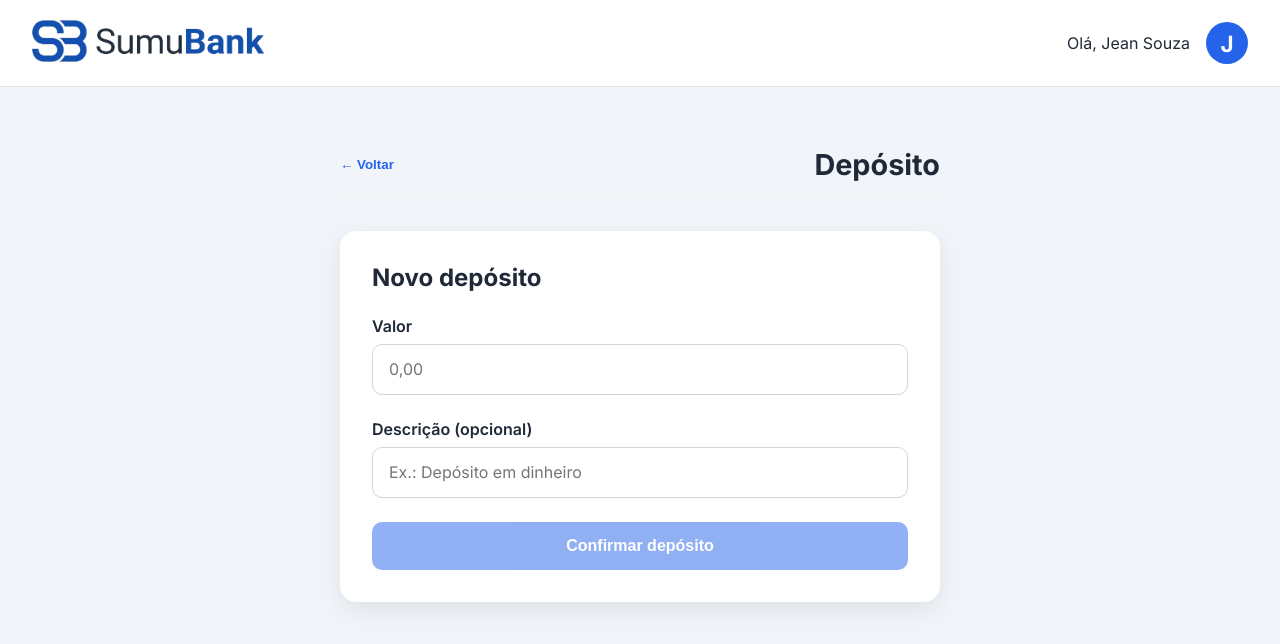
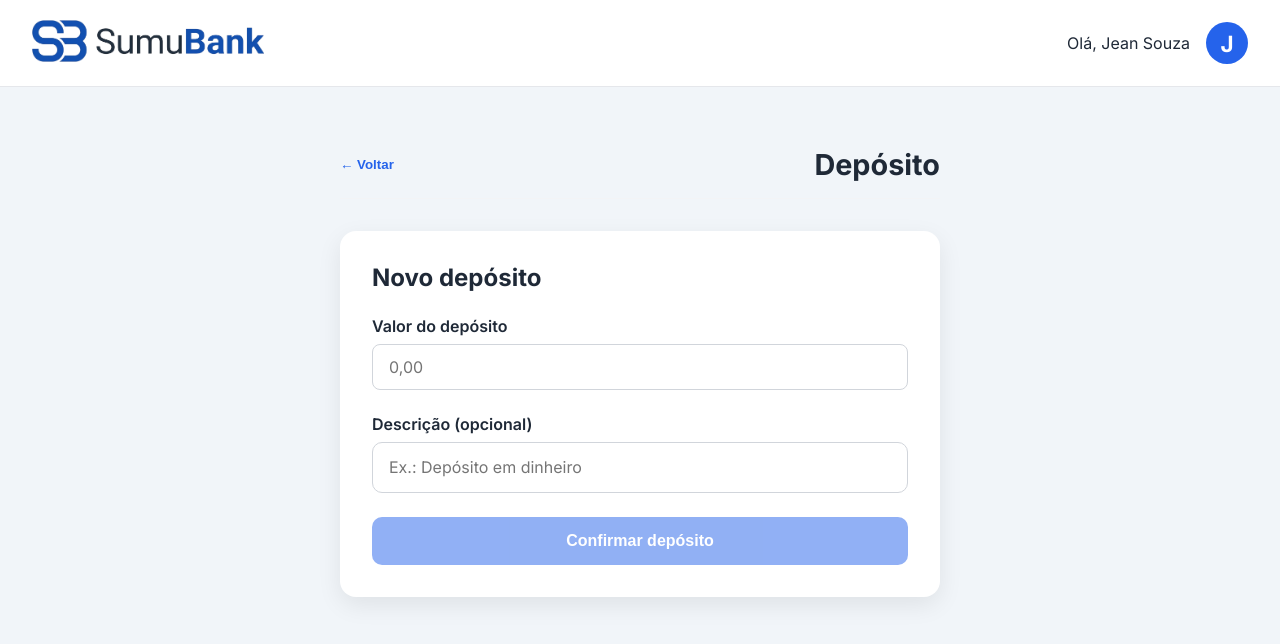
Before and after one commit to jeansouza1994/SumuBank, an Angular app in the folder frontend/: page /deposito in a window 1280 px wide. Shown: the top 644 px of the page. Built offline with nearby package versions, Linux system fonts and the light colour scheme.

Commit message:
feat(frontend): melhora o funcionamento do input de valor e outras coisas

```diff
--- a/frontend/src/app/app.config.ts
+++ b/frontend/src/app/app.config.ts
@@ -1,11 +1,20 @@
-import { ApplicationConfig, provideBrowserGlobalErrorListeners } from '@angular/core';
+import { ApplicationConfig, LOCALE_ID, provideBrowserGlobalErrorListeners } from '@angular/core';
 import { provideRouter } from '@angular/router';
+import { registerLocaleData } from '@angular/common';
+import localePt from '@angular/common/locales/pt';
 
 import { routes } from './app.routes';
+
+registerLocaleData(localePt);
 
 export const appConfig: ApplicationConfig = {
   providers: [
     provideBrowserGlobalErrorListeners(),
-    provideRouter(routes)
+    provideRouter(routes),
+
+    {
+      provide: LOCALE_ID,
+      useValue: 'pt-BR'
+    }
   ]
 };
--- a/frontend/src/app/features/auth/cadastro/cadastro.html
+++ b/frontend/src/app/features/auth/cadastro/cadastro.html
@@ -14,7 +14,7 @@
 
       @if (cadastroForm.controls.nome.touched && cadastroForm.controls.nome.invalid) {
 
-        <small class="error">
+        <small class="error-message">
 
           @if (cadastroForm.controls.nome.hasError('required')) {
             O nome é obrigatório.
--- a/frontend/src/app/features/deposito/deposito.html
+++ b/frontend/src/app/features/deposito/deposito.html
@@ -12,15 +12,10 @@
 
     <div class="form-group">
 
-      <label for="valor">
-        Valor
-      </label>
-
-      <input
-        id="valor"
-        type="number"
+      <app-currency-input
         formControlName="valor"
-        placeholder="0,00">
+        label="Valor do depósito">
+      </app-currency-input>
 
         @if (depositoForm.controls.valor.touched && depositoForm.controls.valor.invalid) {
 
--- a/frontend/src/app/features/deposito/deposito.ts
+++ b/frontend/src/app/features/deposito/deposito.ts
@@ -4,10 +4,11 @@ import { PageHeader } from '../../shared/components/page-header/page-header';
 import {FormBuilder, ReactiveFormsModule, Validators} from '@angular/forms';
 import { DepositoService } from '../../shared/services/deposito.service';
 import { DepositoRequest } from '../../shared/models/deposito-request';
+import { CurrencyInput } from '../../shared/components/currency-input/currency-input';
 
 @Component({
   selector: 'app-deposito',
-  imports: [PageHeader, ReactiveFormsModule],
+  imports: [PageHeader, ReactiveFormsModule, CurrencyInput],
   templateUrl: './deposito.html',
   styleUrl: './deposito.css',
 })
--- a/frontend/src/app/features/transferencia/transferencia.html
+++ b/frontend/src/app/features/transferencia/transferencia.html
@@ -30,15 +30,10 @@
 
       <div class="form-group">
 
-        <label for="valor">
-          Valor da transferência
-        </label>
-
-        <input
-          id="valor"
-          type="number"
+        <app-currency-input
           formControlName="valor"
-          placeholder="0,00">
+          label="Valor da transferência">
+        </app-currency-input>
 
       </div>
 
--- a/frontend/src/app/features/transferencia/transferencia.ts
+++ b/frontend/src/app/features/transferencia/transferencia.ts
@@ -6,10 +6,11 @@ import { TransferenciaRequest } from '../../shared/models/transferencia-request'
 import { Location } from '@angular/common';
 import { AccountService } from '../../shared/services/account.service';
 import { Router } from '@angular/router';
+import { CurrencyInput } from '../../shared/components/currency-input/currency-input';
 
 @Component({
   selector: 'app-transferencia',
-  imports: [PageHeader, ReactiveFormsModule],
+  imports: [PageHeader, ReactiveFormsModule, CurrencyInput],
   templateUrl: './transferencia.html',
   styleUrl: './transferencia.css',
 })
--- a/frontend/src/app/layouts/main-layout/main-layout.html
+++ b/frontend/src/app/layouts/main-layout/main-layout.html
@@ -5,9 +5,11 @@
 
   <div class="logo">
 
-    <img
-      src="images/Logo-SumuBank.png"
-      alt="Logo do SumuBank">
+    <a routerLink="/dashboard">
+      <img
+        src="images/Logo-SumuBank.png"
+        alt="Logo do SumuBank">
+    </a>
 
   </div>
 
--- /dev/null
+++ b/frontend/src/app/shared/components/currency-input/currency-input.css
@@ -0,0 +1,39 @@
+.currency-input {
+
+  display: flex;
+
+  flex-direction: column;
+
+}
+
+.currency-input label {
+
+  margin-bottom: 8px;
+
+  font-weight: 600;
+
+}
+
+.currency-input input {
+
+  width: 100%;
+
+  padding: 12px 16px;
+
+  border: 1px solid #d1d5db;
+
+  border-radius: 8px;
+
+  font-size: 1rem;
+
+  transition: border-color .2s;
+
+}
+
+.currency-input input:focus {
+
+  outline: none;
+
+  border-color: var(--color-primary);
+
+}
--- /dev/null
+++ b/frontend/src/app/shared/components/currency-input/currency-input.html
@@ -0,0 +1,16 @@
+<div class="currency-input">
+
+  <label for="valor">
+
+    {{ label() }}
+
+  </label>
+
+  <input
+    type="text"
+    [value]="valor()"
+    [disabled]="disabled"
+    (input)="onInput($event)"
+    [placeholder]="'0,00'">
+
+</div>
--- /dev/null
+++ b/frontend/src/app/shared/components/currency-input/currency-input.ts
@@ -0,0 +1,95 @@
+import { Component, forwardRef, input, signal } from '@angular/core';
+
+import { ControlValueAccessor, NG_VALUE_ACCESSOR } from '@angular/forms';
+
+@Component({
+  selector: 'app-currency-input',
+  imports: [],
+  templateUrl: './currency-input.html',
+  styleUrl: './currency-input.css',
+  providers: [
+    {
+      provide: NG_VALUE_ACCESSOR,
+      useExisting: forwardRef(() => CurrencyInput),
+      multi: true
+    }
+  ]
+})
+export class CurrencyInput implements ControlValueAccessor {
+
+  label = input.required<string>();
+
+  valor = signal('');
+
+  disabled = false;
+
+  private onChange = (_: number) => {};
+
+  private onTouched = () => {};
+
+  onInput(event: Event): void {
+
+    const input = event.target as HTMLInputElement;
+
+    const apenasNumeros = input.value.replace(/\D/g, '');
+
+    const numero = Number(apenasNumeros) / 100;
+
+    this.valor.set(
+
+      numero.toLocaleString(
+        'pt-BR',
+        {
+          minimumFractionDigits: 2,
+          maximumFractionDigits: 2
+        }
+      )
+
+    );
+
+    this.onChange(numero);
+
+    this.onTouched();
+
+  }
+
+  writeValue(value: number | null): void {
+
+    if (value === null) {
+
+      this.valor.set('');
+
+      return;
+
+    }
+
+    this.valor.set(
+
+      value.toLocaleString('pt-BR', {
+        minimumFractionDigits: 2,
+        maximumFractionDigits: 2
+      })
+
+    );
+
+  }
+
+  registerOnChange(fn: any): void {
+
+    this.onChange = fn;
+
+  }
+
+  registerOnTouched(fn: any): void {
+
+    this.onTouched = fn;
+
+  }
+
+  setDisabledState(isDisabled: boolean): void {
+
+    this.disabled = isDisabled;
+
+  }
+
+}
```
Also changed, not shown: 1 other file (tests, documents, lock files or other folders).
